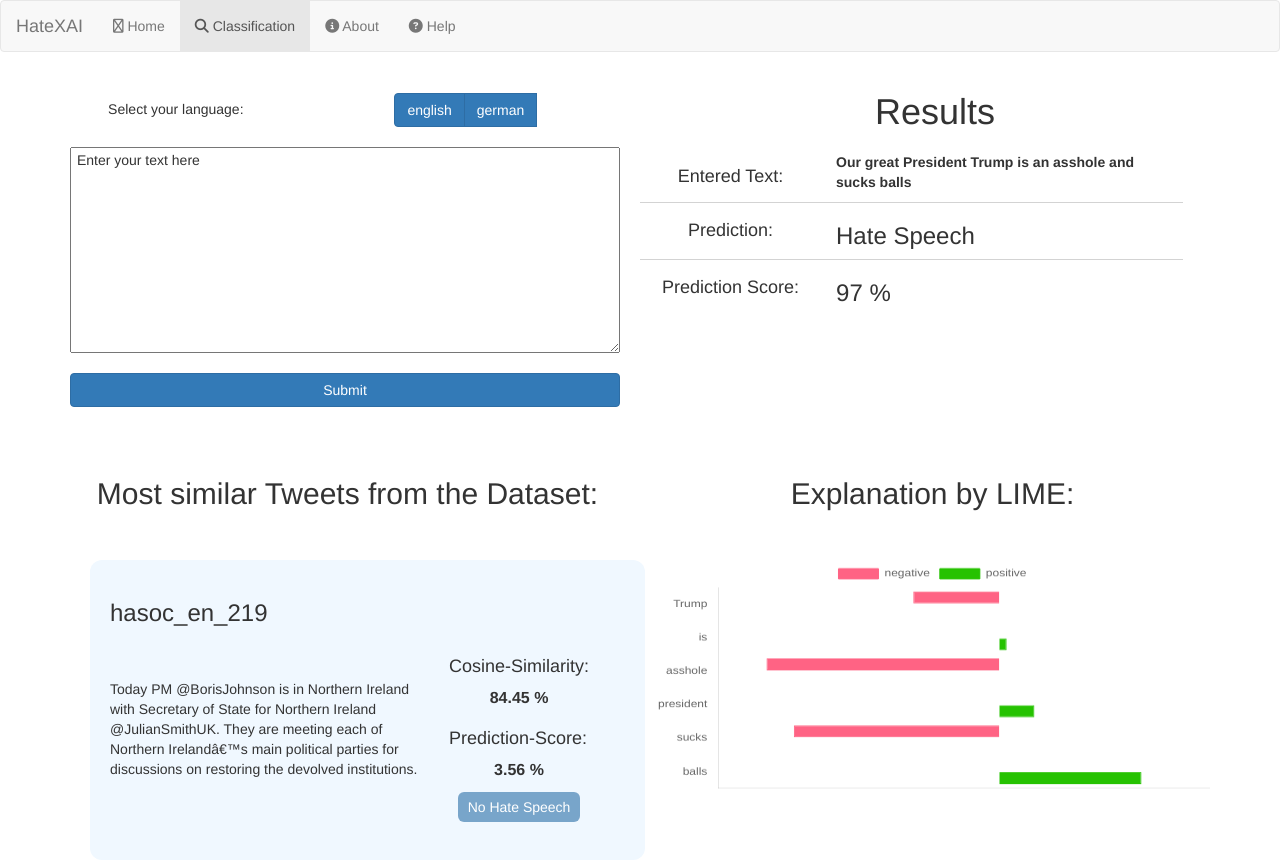
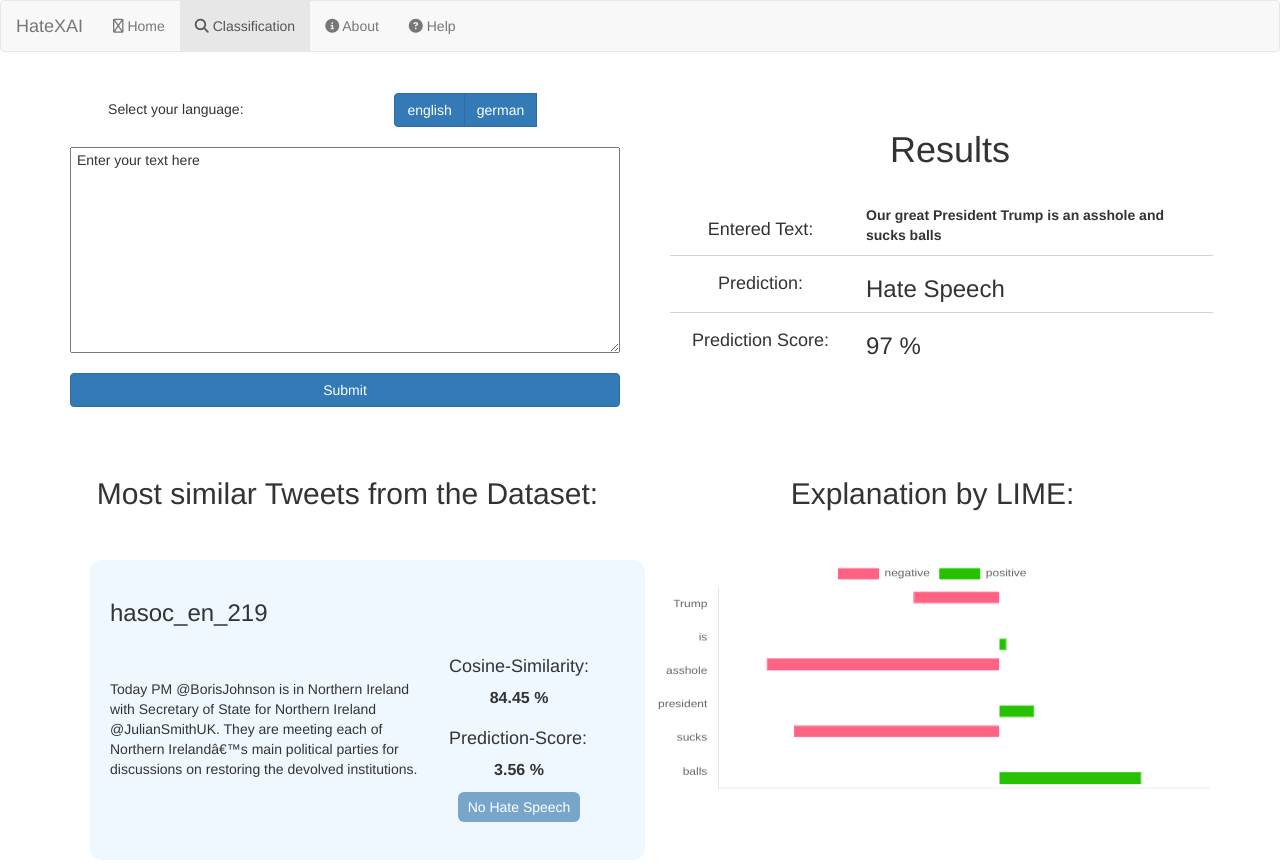
Before and after one commit to bastiSaa96/Projektarbeit, a website built with Parcel: page xAI_LIME/classifier/src/index.html in a window 1280 px wide. Shown: the top 863 px of the page. Built offline with nearby package versions, Linux system fonts and the light colour scheme.

Commit message:
Updated Style

```diff
--- a/xAI_LIME/classifier/src/index.html
+++ b/xAI_LIME/classifier/src/index.html
@@ -82,8 +82,8 @@
                     </div>
                     <button type="button" class="btn btn-primary btn-block">Submit</button>
                 </div>
-                <div class="col-sm-6" id="results" style="padding-left: 2rem;">
-                    <div class="row" id="title" style="padding-bottom: 1rem;">
+                <div class="col-sm-6" id="results" style="padding-left: 50px;">
+                    <div class="row" id="title" style="padding-bottom: 25px;">
                         <div class="col text-center">
                             <h1>Results</h1>
                         </div>
--- a/xAI_LIME/classifier/src/styles/stylesheet.css
+++ b/xAI_LIME/classifier/src/styles/stylesheet.css
@@ -15,6 +15,13 @@ body{
     display: flex;
     flex-direction: column;
 }
+
+#results {
+    display: flex;
+    flex-direction: column;
+    justify-content: center;
+}
+
 
 #explanations {
     padding-top: 50px;
```
Also changed, not shown: xAI_ShapleyV/classifier/src/index.html (+2 -2 lines), xAI_LIME/classifier/dist/index.html, 2 other files.
